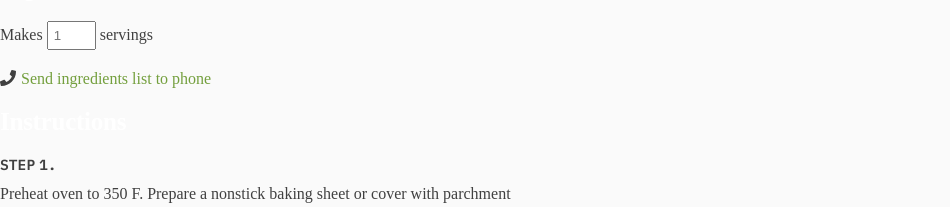
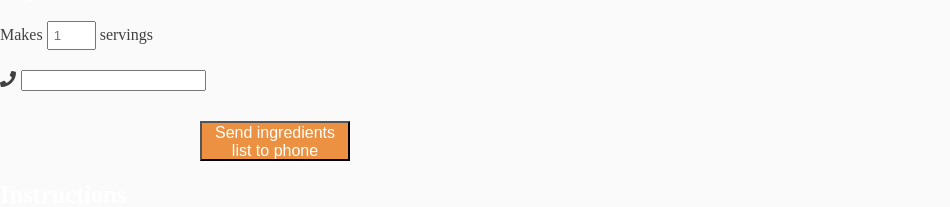
Before and after one commit to bstanfield/mealplanner, a React (Create React App) app: page /recipe-page in a window 1280 px wide. Shown: the part 439-646 px from the top of the page, without its empty margins (0-950 px from the left). Built offline with nearby package versions, Linux system fonts and the light colour scheme; no server answers; a web font is replaced by a local one.

Commit message:
finished twilio integ

```diff
--- a/src/components/RecipePage.js
+++ b/src/components/RecipePage.js
@@ -50,6 +50,7 @@ class RecipePage extends Component {
   constructor(props) {
     super(props);
     this.state = {
+      phoneNumber:''
     };
   }
 
@@ -93,10 +94,35 @@ class RecipePage extends Component {
 
   }
 
+  handlePhoneNumberChange(event) {
+    this.setState({phoneNumber: event.target.value})
+    console.log('5103236239', this.state.phoneNumber);
+  }
+
+  twilio() {
+    const {recipe_name, id} = this.props.recipePage.recipePage;
+    console.log('this.props.params.location.search', this.props.params.location.search);
+    fetch(
+      `https://api.foodwise.dev/twilio/messages`,
+      {
+        method: 'POST',
+        headers: {
+          'Content-Type': 'application/json',
+        },
+        body: JSON.stringify({
+          to: this.state.phoneNumber,
+          recipeName: recipe_name,
+          body: `https://stanfield.space/recipe-page/${this.props.params.location.search}`,
+        })
+      },
+    ).then(response => response.json())
+    .then(something => console.log("something", something))
+    .catch(error => this.setState({ error }));
+  }
+
   render() {
     const {recipe_name, preptime, cooktime, cost, instructions, level, image_url, reheat, storage} = this.props.recipePage.recipePage;
     const { ingredients } = this.props.recipePage;
-    console.log("instructions", instructions);
     return(
       <div>
         <div className="recipe-header">
@@ -125,7 +151,11 @@ class RecipePage extends Component {
           {R.map(renderRecipeIngredients, ingredients)}
           <div className="ingredients-actions">
             <FontAwesomeIcon icon={faPhone} />
-            <a href="https://www.twilio.com">Send ingredients list to phone</a>
+
+            <input type="text" onChange={(e)=>this.handlePhoneNumberChange(e)} />
+            <div onClick={()=>this.twilio()}>
+              <button>Send ingredients list to phone</button>
+            </div>
           </div>
 
         </div>
```
